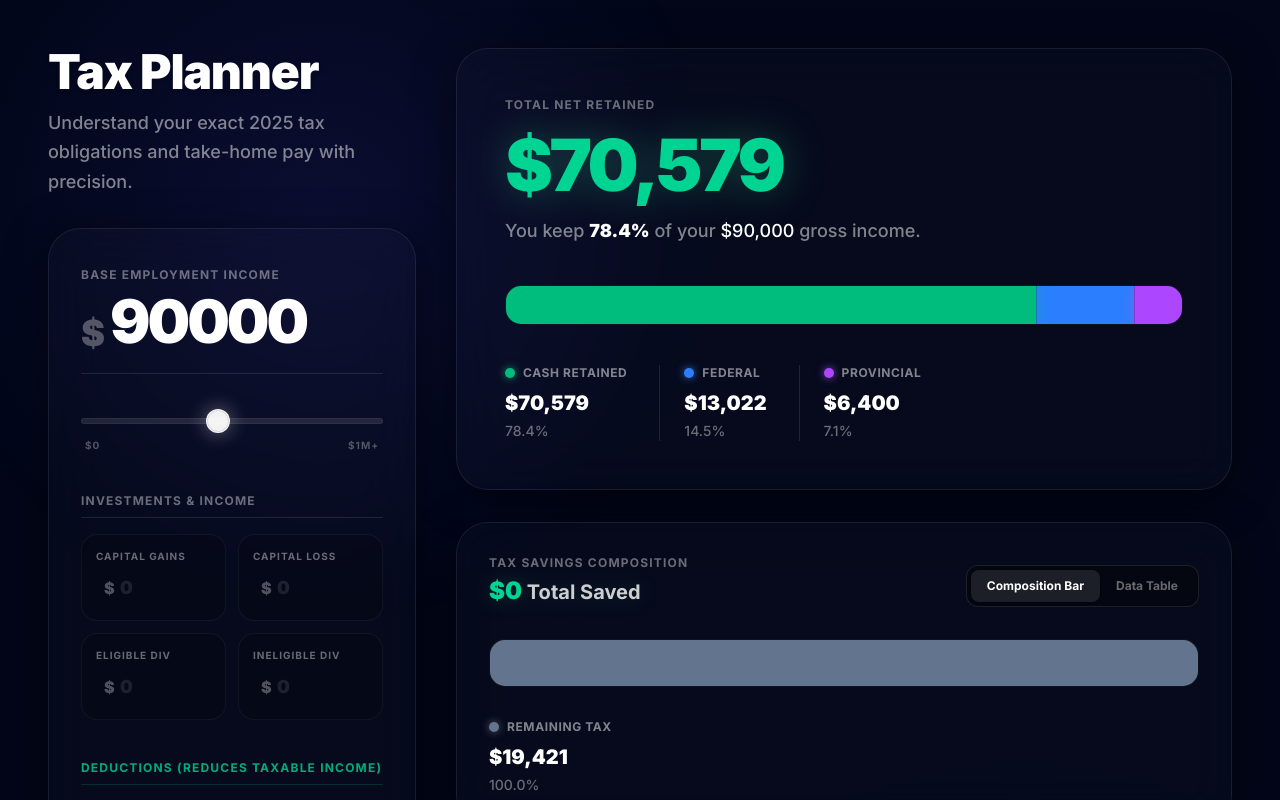
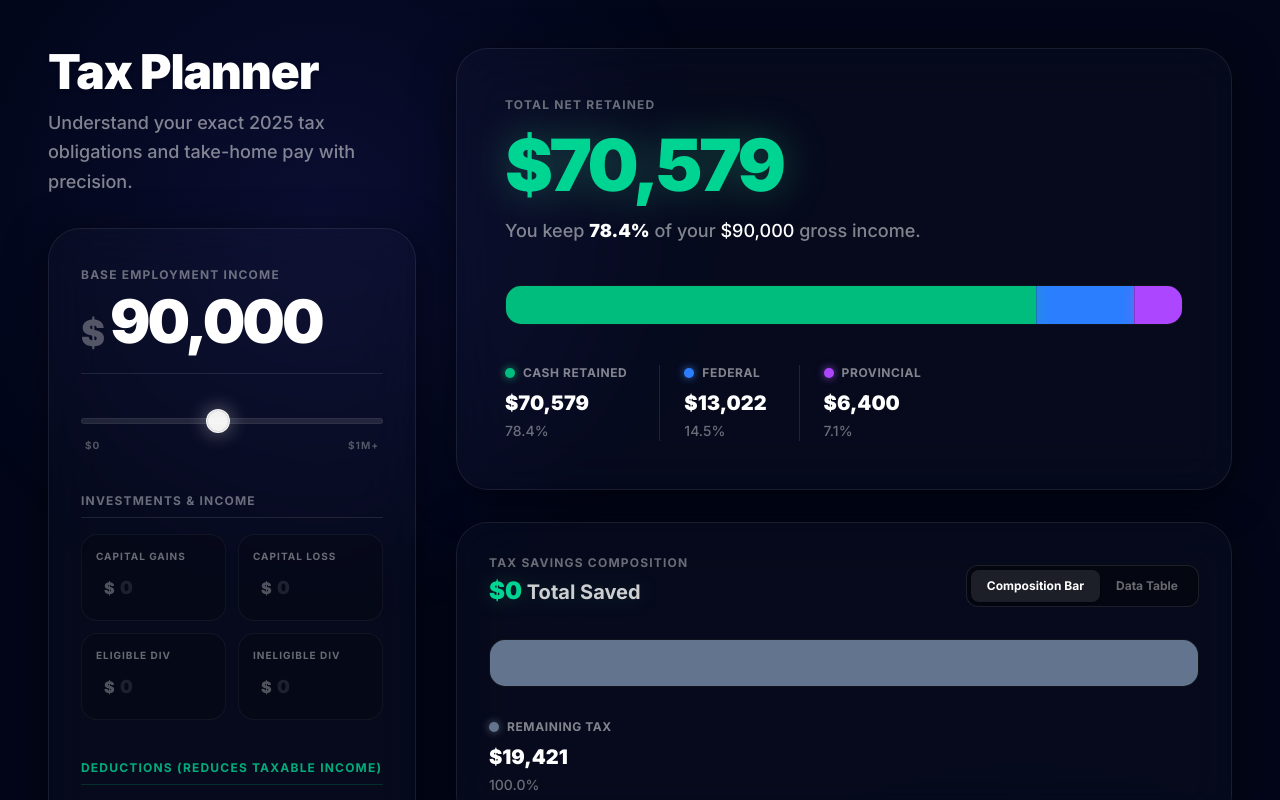
Before and after one commit to thericshi/2dtax, a React (Vite) app: page / in a window 1280 px wide. Shown: the top 800 px of the page. Built offline with nearby package versions, Linux system fonts and the light colour scheme.

Commit message:
add number formatting to income input

```diff
--- a/src/components/dashboard/ControlsPanel.tsx
+++ b/src/components/dashboard/ControlsPanel.tsx
@@ -48,8 +48,7 @@ function ControlsPanel({ inputs, updateInput, province, setProvince }: ControlsP
           <input
             type="text"
             inputMode="numeric"
-            pattern="[0-9]*"
-            value={inputs.employment === 0 ? '' : inputs.employment}
+            value={inputs.employment === 0 ? '' : inputs.employment.toLocaleString('en-US')}
             onChange={(e) => {
               const digitsOnly = e.target.value.replace(/\D/g, '');
               updateInput('employment', Number(digitsOnly.slice(0, 12)));
--- a/src/components/ui/SubInput.tsx
+++ b/src/components/ui/SubInput.tsx
@@ -18,8 +18,7 @@ function SubInput({ label, value, onChange, icon }: SubInputProps) {
         <input
           type="text"
           inputMode="numeric"
-          pattern="[0-9]*"
-          value={value === 0 ? '' : value}
+          value={value === 0 ? '' : value.toLocaleString('en-US')}
           onChange={(e) => {
             const digitsOnly = e.target.value.replace(/\D/g, '');
             onChange(Number(digitsOnly.slice(0, 12)));
```
